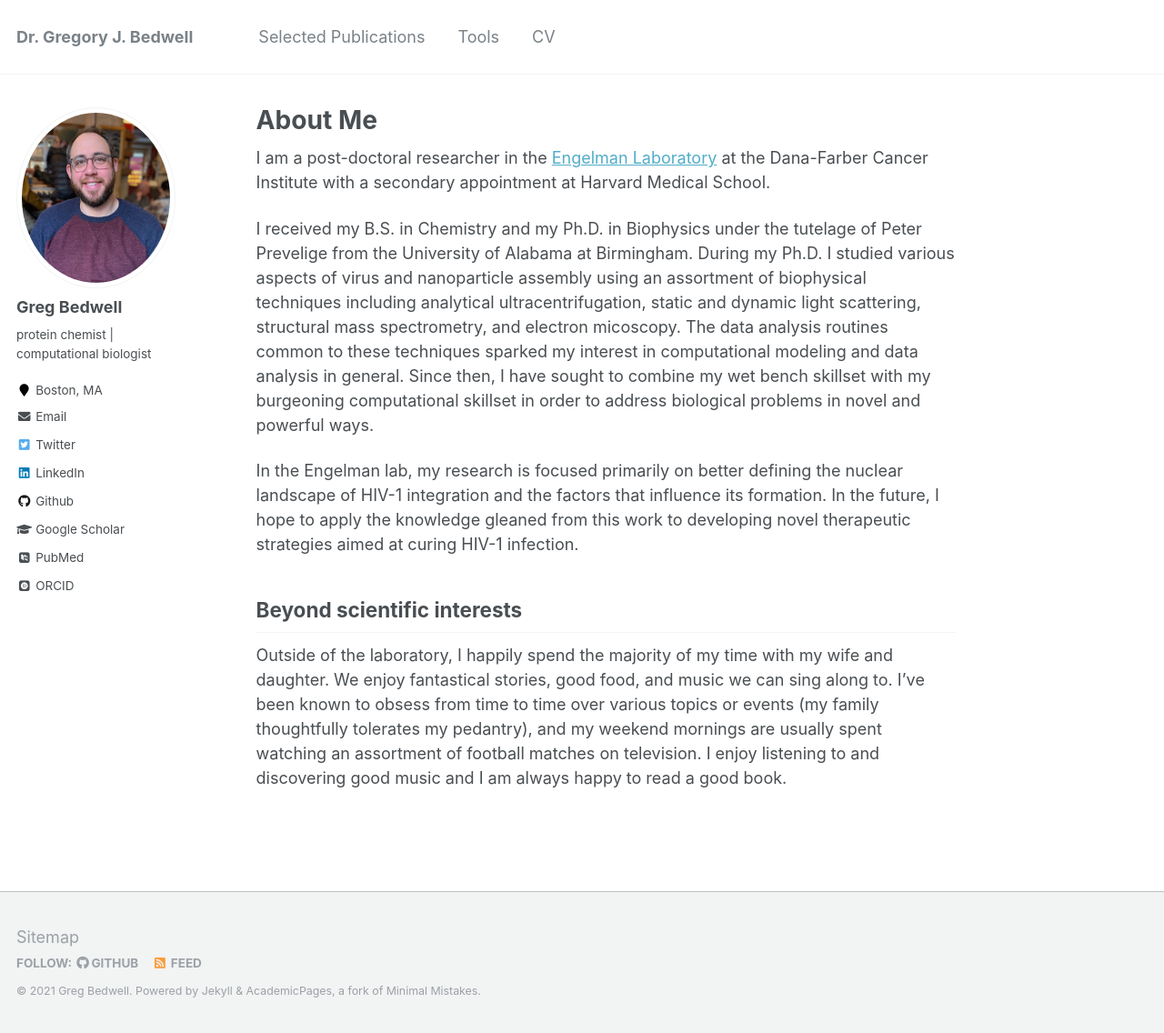
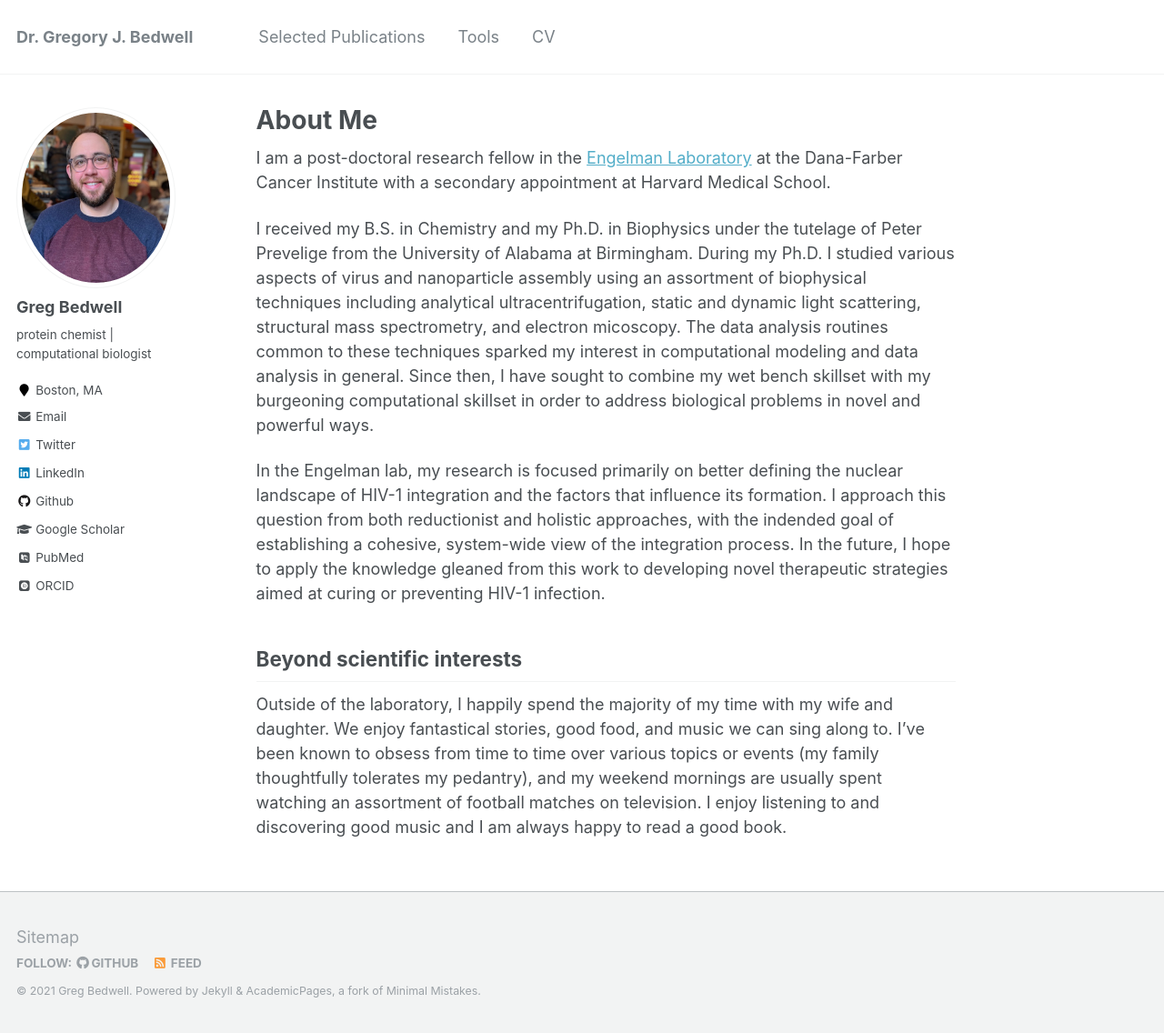
Before and after one commit to gbedwell/gbedwell.github.io, a Jekyll site: the page built from _pages/about.md, in a window 1280 px wide and 1136 px high. Shown: the whole window at 91% size. Built offline with Jekyll 4.4.1, drawn with Linux system fonts in a browser that asks for light colours; some web fonts are replaced.

Commit message:
updated about me

```diff
--- a/_pages/about.md
+++ b/_pages/about.md
@@ -8,11 +8,11 @@ redirect_from:
   - /about.html
 ---
 
-I am a post-doctoral researcher in the [Engelman Laboratory](https://engelmanlab.med.harvard.edu/) at the Dana-Farber Cancer Institute with a secondary appointment at Harvard Medical School.
+I am a post-doctoral research fellow in the [Engelman Laboratory](https://engelmanlab.med.harvard.edu/) at the Dana-Farber Cancer Institute with a secondary appointment at Harvard Medical School.
 
 I received my B.S. in Chemistry and my Ph.D. in Biophysics under the tutelage of Peter Prevelige from the University of Alabama at Birmingham. During my Ph.D. I studied various aspects of virus and nanoparticle assembly using an assortment of biophysical techniques including analytical ultracentrifugation, static and dynamic light scattering, structural mass spectrometry, and electron micoscopy. The data analysis routines common to these techniques sparked my interest in computational modeling and data analysis in general. Since then, I have sought to combine my wet bench skillset with my burgeoning computational skillset in order to address biological problems in novel and powerful ways.
 
-In the Engelman lab, my research is focused primarily on better defining the nuclear landscape of HIV-1 integration and the factors that influence its formation. In the future, I hope to apply the knowledge gleaned from this work to developing novel therapeutic strategies aimed at curing HIV-1 infection.
+In the Engelman lab, my research is focused primarily on better defining the nuclear landscape of HIV-1 integration and the factors that influence its formation. I approach this question from both reductionist and holistic approaches, with the indended goal of establishing a cohesive, system-wide view of the integration process. In the future, I hope to apply the knowledge gleaned from this work to developing novel therapeutic strategies aimed at curing or preventing HIV-1 infection.
 
 Beyond scientific interests
 ------
```
